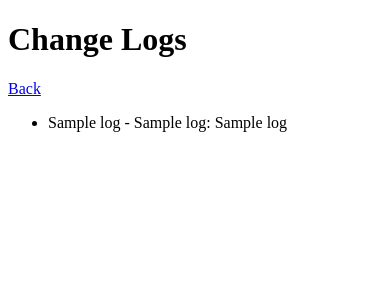
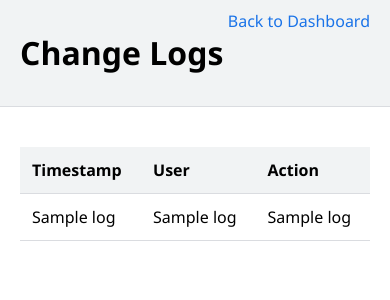
Before and after one commit to sepehrxm/excel-platform, a Flask app: template templates/logs.html in a window 390 px wide. Shown: the top 300 px of the page. Run offline with Flask 3, Linux system fonts and the light colour scheme; the template is opened without the code that fills it: most values are stand-ins (such as "Sample title", 1, 10 or a date in 2020); some libraries are stand-ins or nearby versions.

Commit message:
Redesign logs.html for improved layout and style
Enhanced the logs page with a responsive design, improved layout, and added a table for better readability.

```diff
--- a/templates/logs.html
+++ b/templates/logs.html
@@ -1,13 +1,39 @@
 <!DOCTYPE html>
-<html>
-<head><title>Logs</title></head>
+<html lang="en">
+<head>
+    <meta charset="UTF-8">
+    <meta name="viewport" content="width=device-width, initial-scale=1.0">
+    <title>Change Logs</title>
+    <style>
+        body { font-family: 'Segoe UI', Arial, sans-serif; margin: 0; background: #fff; }
+        .topbar { background: #f1f3f4; padding: 10px 20px; border-bottom: 1px solid #dadce0; display: flex; justify-content: space-between; }
+        .topbar a { color: #1a73e8; text-decoration: none; }
+        .container { padding: 20px; max-width: 1200px; margin: 0 auto; }
+        table { width: 100%; border-collapse: collapse; margin-top: 20px; }
+        th, td { padding: 12px; text-align: left; border-bottom: 1px solid #dadce0; }
+        th { background: #f1f3f4; }
+    </style>
+</head>
 <body>
-    <h1>Change Logs</h1>
-    <a href="/dashboard">Back</a>
-    <ul>
-        {% for log in logs %}
-            <li>{{ log[3] }} - {{ log[1] }}: {{ log[2] }}</li>
-        {% endfor %}
-    </ul>
+    <div class="topbar">
+        <h1>Change Logs</h1>
+        <a href="/dashboard">Back to Dashboard</a>
+    </div>
+    <div class="container">
+        <table>
+            <thead>
+                <tr><th>Timestamp</th><th>User</th><th>Action</th></tr>
+            </thead>
+            <tbody>
+                {% for log in logs %}
+                <tr>
+                    <td>{{ log[3] }}</td>
+                    <td>{{ log[1] }}</td>
+                    <td>{{ log[2] }}</td>
+                </tr>
+                {% endfor %}
+            </tbody>
+        </table>
+    </div>
 </body>
 </html>
```
